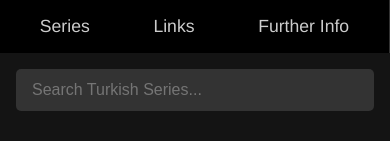
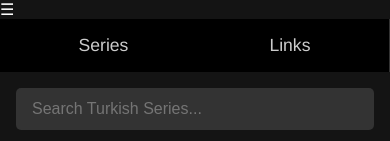
Before and after one commit to syedss23/turkish-series-mini-app, a plain HTML site: page index.html in a window 390 px wide. Shown: the top 141 px of the page. Drawn offline with Linux system fonts and the light colour scheme; files whose address does not match are found by name.

Commit message:
Update index.html

```diff
--- a/index.html
+++ b/index.html
@@ -2,28 +2,37 @@
 <html lang="en">
 <head>
   <meta charset="UTF-8" />
-  <meta name="viewport" content="width=device-width, initial-scale=1.0" />
+  <meta name="viewport" content="width=device-width, initial-scale=1.0"/>
   <title>Turkish Series Mini App</title>
   <link rel="stylesheet" href="style.css" />
 </head>
 <body>
-  <div class="sidebar">
+
+  <!-- Hamburger Icon -->
+  <div class="hamburger" onclick="toggleSidebar()">☰</div>
+
+  <!-- Sidebar -->
+  <div class="sidebar" id="sidebar">
     <a href="index.html">Series</a>
     <a href="links.html">Links</a>
-    <a href="info.html">Further Info</a>
   </div>
 
+  <!-- Main Content -->
   <div class="main">
     <div class="search-bar">
       <input type="text" id="searchInput" placeholder="Search Turkish Series..." />
     </div>
-
-    <div class="series-grid" id="seriesGrid">
-      <!-- Series cards will be added here dynamically -->
-    </div>
+    <div class="series-grid" id="seriesGrid"></div>
   </div>
 
   <script>
+    // Toggle sidebar
+    function toggleSidebar() {
+      const sidebar = document.getElementById("sidebar");
+      sidebar.classList.toggle("active");
+    }
+
+    // Load series from JSON
     async function loadSeries() {
       const res = await fetch("series.json");
       const data = await res.json();
@@ -42,6 +51,7 @@
         grid.appendChild(card);
       });
 
+      // Search
       document.getElementById("searchInput").addEventListener("input", function () {
         const search = this.value.toLowerCase();
         const cards = document.querySelectorAll(".series-card");
@@ -54,5 +64,6 @@
 
     loadSeries();
   </script>
+
 </body>
 </html>
```
